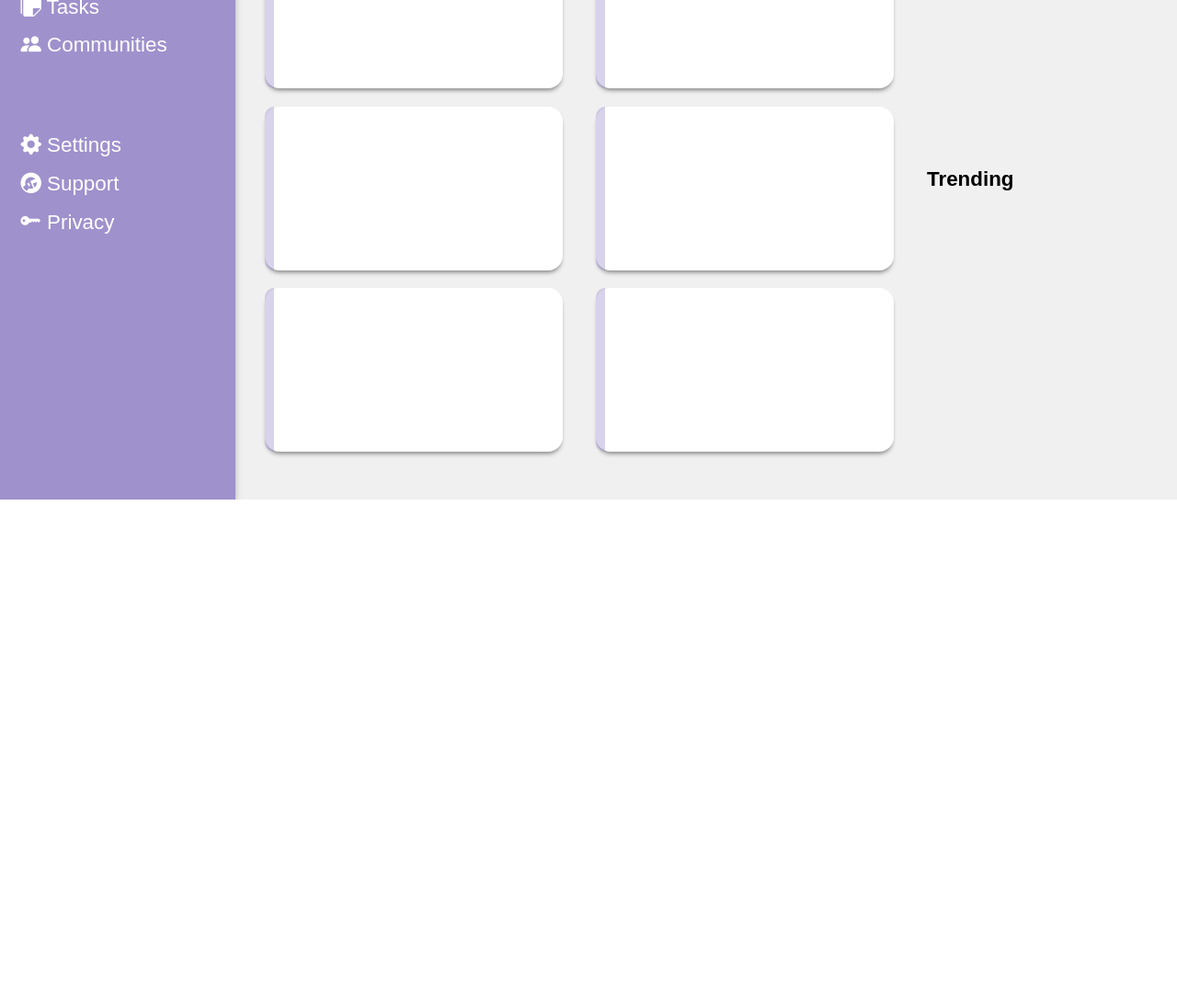
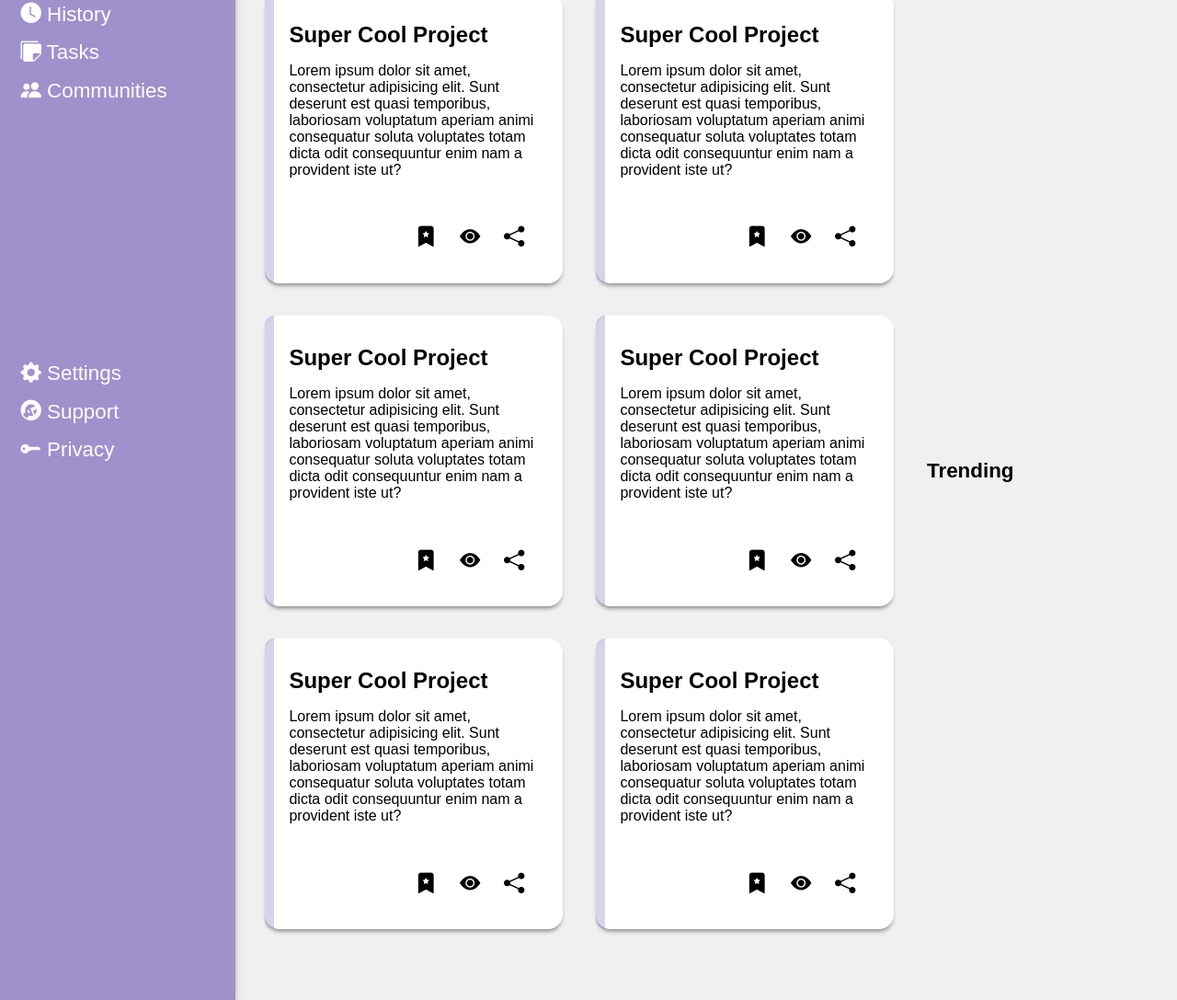
Before and after one commit to kagunecode/admin-page, a plain HTML site: page index.html in a window 1280 px wide. Shown: the part 324-1411 px from the top of the page at 92% size. Before the commit the page ends 867 px from the top, so only its background shows below. Drawn offline with nearby package versions, Linux system fonts and the light colour scheme; a web font is replaced by a local one.

Commit message:
Added card content and style

```diff
--- a/css/styles.css
+++ b/css/styles.css
@@ -165,7 +165,7 @@ input {
 
 .cards-container {
     display: grid;
-    grid-template-rows: 1fr 3fr 3fr 3fr;
+    grid-template-rows: 0.5fr 3fr 3fr 3fr;
     grid-template-columns: 1fr 1fr;
     grid-row: 1 / -1;
     height: 100%;
@@ -173,6 +173,7 @@ input {
 }
 
 .cards-container .section-title {
+    font-size: 1.7rem;
     grid-column: 1 / -1;
 }
 
@@ -184,14 +185,44 @@ input {
     box-shadow: 0 4px 5px -2px gray;
     display: grid;
     grid-template-columns: 1fr 30fr;
+    grid-template-rows: 2fr 1fr;
 }
 
 .card-color {
     background-color: var(--bar-background);
     border-radius: 1em 0em 0em 1em;
     transition-duration: 0.3s;
+    grid-row: 1 / -1;
 }
 
 .card:hover .card-color {
     background-color: var(--focus-color);
 }
+
+.card-title {
+    font-size: 1.5rem;
+    font-weight: bold;
+}
+
+.card-text {
+    font-size: 1rem ;
+}
+
+.card-info {
+    padding: 1rem;
+}
+
+.card-icons {
+    display: grid;
+    font-size: 1.4rem;
+    align-self: center;
+    justify-self: end;
+    padding-bottom: 1rem;
+    padding-right: 3rem;
+    gap: 2rem;
+    grid-template-columns: repeat(3, 1rem);
+}
+
+.card-icons:hover {
+    cursor: pointer;
+}
--- a/index.html
+++ b/index.html
@@ -57,27 +57,75 @@
                 <div class="section-title">Your Projects</div>
                 <div class="card">
                     <div class="card-color"></div>
-                    <div class="card-content"></div>
+                    <div class="card-info">
+                            <h1 class="card-title">Super Cool Project</h1>
+                            <p class="card-text">Lorem ipsum dolor sit amet, consectetur adipisicing elit. Sunt deserunt est quasi temporibus, laboriosam voluptatum aperiam animi consequatur soluta voluptates totam dicta odit consequuntur enim nam a provident iste ut?</p>
+                    </div>
+                    <div class="card-icons">
+                        <i class="bi bi-bookmark-star-fill"></i>
+                        <i class="bi bi-eye-fill"></i>
+                        <i class="bi bi-share-fill"></i>
+                    </div>
                 </div>
                 <div class="card">
                     <div class="card-color"></div>
-                    <div class="card-content"></div>
+                    <div class="card-info">
+                        <h1 class="card-title">Super Cool Project</h1>
+                        <p class="card-text">Lorem ipsum dolor sit amet, consectetur adipisicing elit. Sunt deserunt est quasi temporibus, laboriosam voluptatum aperiam animi consequatur soluta voluptates totam dicta odit consequuntur enim nam a provident iste ut?</p>
+                </div>
+                <div class="card-icons">
+                    <i class="bi bi-bookmark-star-fill"></i>
+                    <i class="bi bi-eye-fill"></i>
+                    <i class="bi bi-share-fill"></i>
+                </div>
                 </div>
                 <div class="card">
                     <div class="card-color"></div>
-                    <div class="card-content"></div>
+                    <div class="card-info">
+                        <h1 class="card-title">Super Cool Project</h1>
+                        <p class="card-text">Lorem ipsum dolor sit amet, consectetur adipisicing elit. Sunt deserunt est quasi temporibus, laboriosam voluptatum aperiam animi consequatur soluta voluptates totam dicta odit consequuntur enim nam a provident iste ut?</p>
+                </div>
+                <div class="card-icons">
+                    <i class="bi bi-bookmark-star-fill"></i>
+                    <i class="bi bi-eye-fill"></i>
+                    <i class="bi bi-share-fill"></i>
+                </div>
                 </div>
                 <div class="card">
                     <div class="card-color"></div>
-                    <div class="card-content"></div>
+                    <div class="card-info">
+                        <h1 class="card-title">Super Cool Project</h1>
+                        <p class="card-text">Lorem ipsum dolor sit amet, consectetur adipisicing elit. Sunt deserunt est quasi temporibus, laboriosam voluptatum aperiam animi consequatur soluta voluptates totam dicta odit consequuntur enim nam a provident iste ut?</p>
+                </div>
+                <div class="card-icons">
+                    <i class="bi bi-bookmark-star-fill"></i>
+                    <i class="bi bi-eye-fill"></i>
+                    <i class="bi bi-share-fill"></i>
+                </div>
                 </div>
                 <div class="card">
                     <div class="card-color"></div>
-                    <div class="card-content"></div>
+                    <div class="card-info">
+                        <h1 class="card-title">Super Cool Project</h1>
+                        <p class="card-text">Lorem ipsum dolor sit amet, consectetur adipisicing elit. Sunt deserunt est quasi temporibus, laboriosam voluptatum aperiam animi consequatur soluta voluptates totam dicta odit consequuntur enim nam a provident iste ut?</p>
+                </div>
+                <div class="card-icons">
+                    <i class="bi bi-bookmark-star-fill"></i>
+                    <i class="bi bi-eye-fill"></i>
+                    <i class="bi bi-share-fill"></i>
+                </div>
                 </div>
                 <div class="card">
                     <div class="card-color"></div>
-                    <div class="card-content"></div>
+                    <div class="card-info">
+                        <h1 class="card-title">Super Cool Project</h1>
+                        <p class="card-text">Lorem ipsum dolor sit amet, consectetur adipisicing elit. Sunt deserunt est quasi temporibus, laboriosam voluptatum aperiam animi consequatur soluta voluptates totam dicta odit consequuntur enim nam a provident iste ut?</p>
+                </div>
+                <div class="card-icons">
+                    <i class="bi bi-bookmark-star-fill"></i>
+                    <i class="bi bi-eye-fill"></i>
+                    <i class="bi bi-share-fill"></i>
+                </div>
                 </div>
             </div>
 
```
